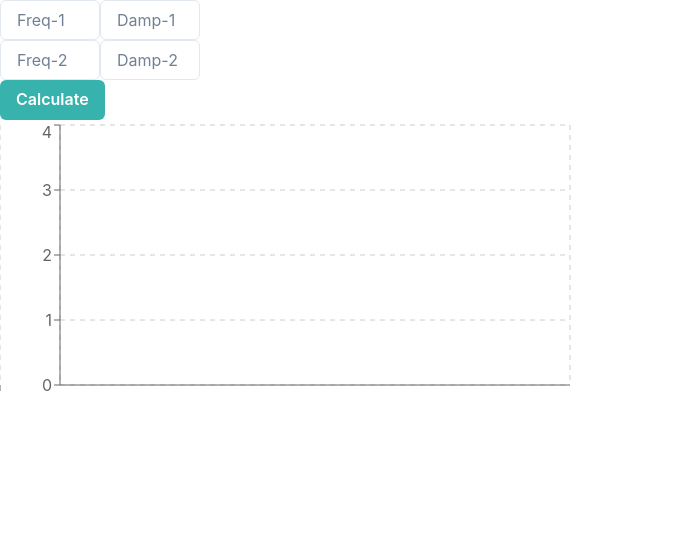
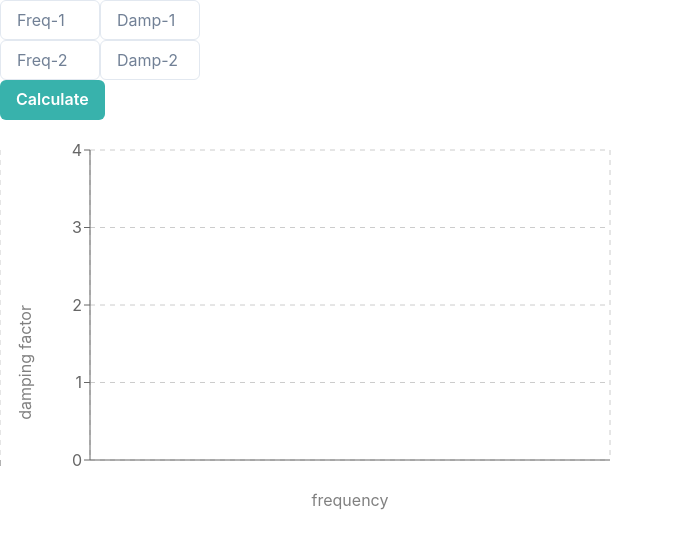
Before and after one commit to hotaosa/rayleigh_damping, a React (Create React App) app: page / in a window 1280 px wide. Shown: the top 548 px of the page, without its empty margins (0-674 px from the left). Built offline with nearby package versions, Linux system fonts and the light colour scheme.

Commit message:
modify graph view

```diff
--- a/src/component/organisms/Graph.tsx
+++ b/src/component/organisms/Graph.tsx
@@ -1,8 +1,10 @@
 import { memo, useContext } from "react";
 import {
   CartesianGrid,
+  Label,
   Line,
   LineChart,
+  ResponsiveContainer,
   Tooltip,
   XAxis,
   YAxis,
@@ -14,23 +16,29 @@ export const Graph = memo(() => {
   const params = useContext(RayleighContext).params;
   const data = generateData(params);
   return (
+    <ResponsiveContainer width="50%" height={400}>
       <LineChart
         width={600}
-      height={300}
+        height={400}
         data={data}
-      margin={{ top: 5, right: 30, bottom: 5, left: 0 }}
+        margin={{ top: 30, right: 30, bottom: 30, left: 30 }}
       >
         <Line type="monotone" dataKey="y" stroke="teal" />
         <CartesianGrid stroke="#ccc" strokeDasharray="5 5" />
-      <XAxis dataKey="x" interval={8} scale="log" />
-      <YAxis />
+        <XAxis dataKey="x" interval={8} scale="log">
+          <Label value="frequency" position="bottom" />
+        </XAxis>
+        <YAxis>
+          <Label value="damping factor" position="left" angle={-90} />
+        </YAxis>
         <Tooltip
           cursor={false}
-        position={{ x:60, y:5 }}
+          position={{ x: 90, y: 30 }}
           labelStyle={{ color: "teal" }}
           labelFormatter={(label) => "x : " + label}
           formatter={(value) => Number(value).toExponential(3)}
         />
       </LineChart>
+    </ResponsiveContainer>
   );
 });
--- a/src/component/organisms/SettingArea.tsx
+++ b/src/component/organisms/SettingArea.tsx
@@ -10,7 +10,7 @@ export const SettingArea = (() => {
   const [ freq2, setFreq2 ] = useState('');
   const [ damp2, setDamp2 ] = useState('');
 
-  const { params, setParams } = useContext(RayleighContext);
+  const setParams = useContext(RayleighContext).setParams;
   let disabled = false;
 
   const onChangeFreq1 = (e: ChangeEvent<HTMLInputElement>) => {
@@ -32,6 +32,7 @@ export const SettingArea = (() => {
     if (Number.isNaN(damp1)) allValid = false;
     if (Number.isNaN(freq2)) allValid = false;
     if (Number.isNaN(damp2)) allValid = false;
+    if (Number(freq1) === Number(freq2)) allValid = false;
     if (allValid) {
       setParams(calcRayleighParams(Number(freq1), Number(damp1), Number(freq2), Number(damp2)));
     } else {
```
Lines whose indentation alone changed are shown as unchanged.
